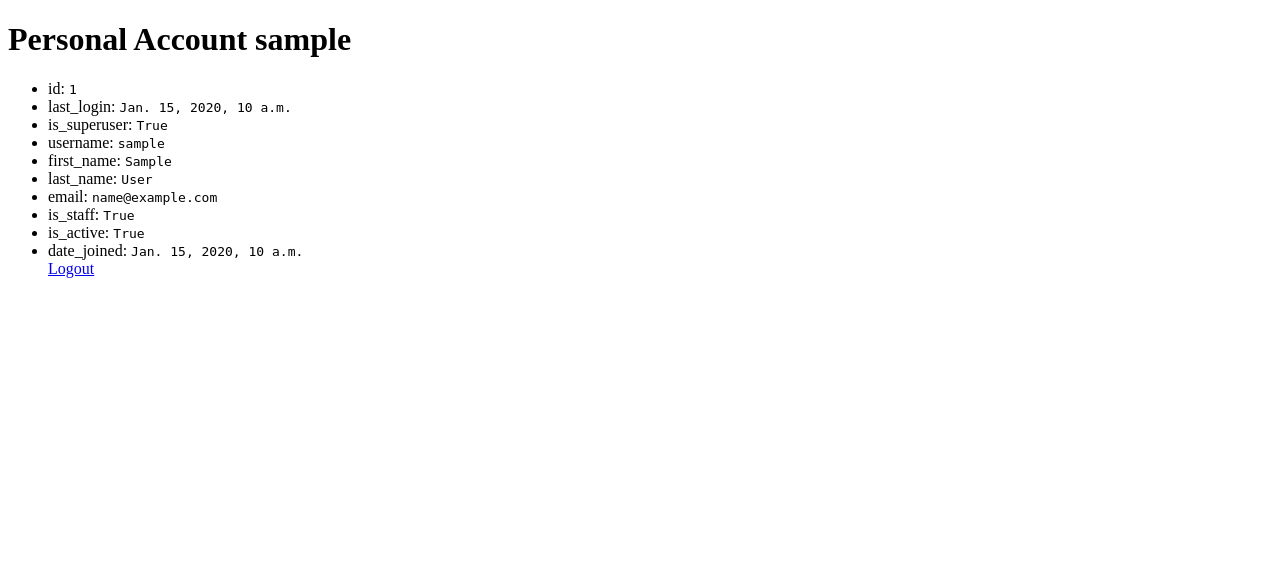
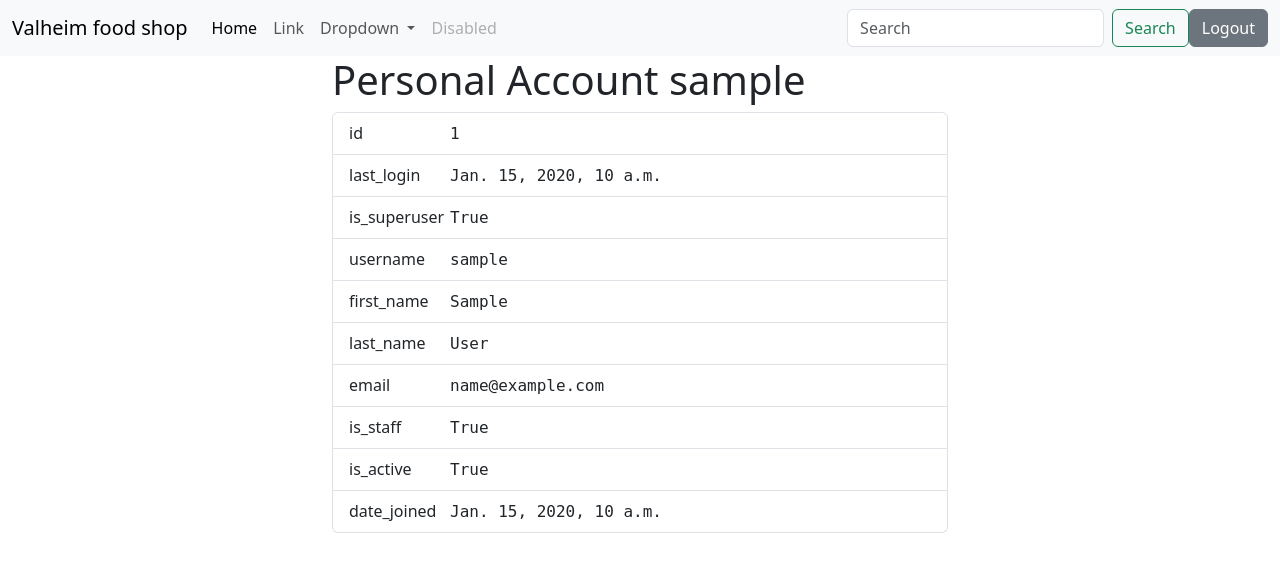
Before and after one commit to blzzua/hillel-01, a Django app: page /accounts/ in a window 1280 px wide. Shown: the top 572 px of the page. Run offline with Django 4.2, Linux system fonts and the light colour scheme; a user stored in the database is signed in; tables that the repository leaves empty hold one stand-in row (values such as "Sample post"); parts of the project's set-up code (start-up, migrations or seed data) failed here and were passed over.

Commit message:
bootstrap for personal page

```diff
--- a/project/templates/accounts/personal_information.html
+++ b/project/templates/accounts/personal_information.html
@@ -1,21 +1,21 @@
-<!DOCTYPE html>
-<html lang="en">
-<head>
-    <meta charset="UTF-8">
-    <title>Title</title>
-</head>
-<body>
+{% include 'base.html' %}
 {% if request.user.is_anonymous %}
     <a href="{% url 'accounts_login' %}" >Login</a>
     <a href="{% url 'accounts_registration' %}" >Register</a>
 {% else %}
+<div class="container col-6">
     <h1>Personal Account {{ request.user }}</h1>
-    <ul>
+    <ul class="list-group">
     {% for key, value in user.items %}
-    <li>{{ key }}: <tt>{{ value }}</tt></li>
+        <li class="list-group-item">
+            <div class="row">
+                <div class="col-2">{{ key }}
+                </div><div class="col">
+                <tt>{{ value }}</tt></div>
+            </div>
+        </li>
     {% endfor %}
-    <a href="{% url 'accounts_logout' %}" >Logout</a>
+    </ul>
+    </div>
+</div>
 {% endif %}
-</ul>
-</body>
-</html>
--- a/project/templates/header.html
+++ b/project/templates/header.html
@@ -32,9 +32,12 @@
         <input class="form-control me-2" type="search" placeholder="Search" aria-label="Search">
         <button class="btn btn-outline-success" type="submit">Search</button>
       </form>
-         <b>&nbsp;TODO: show this only anon, and shot hello message for auth users</b>
-        <button type="button" class="btn btn-link">Login</button>
-        <button type="button" class="btn btn-link">Register</button>
+      {% if request.user.is_anonymous %}
+        <a class="btn btn-link" role="button" href="{% url 'accounts_login' %}">Login</a>
+        <a class="btn btn-link" role="button" href="{% url 'accounts_registration' %}">Register</a>
+      {% else %}
+        <a class="btn btn-secondary" role="button" href="{% url 'accounts_logout' %}" >Logout</a>
+      {% endif %}
     </div>
   </div>
 </nav>
```
